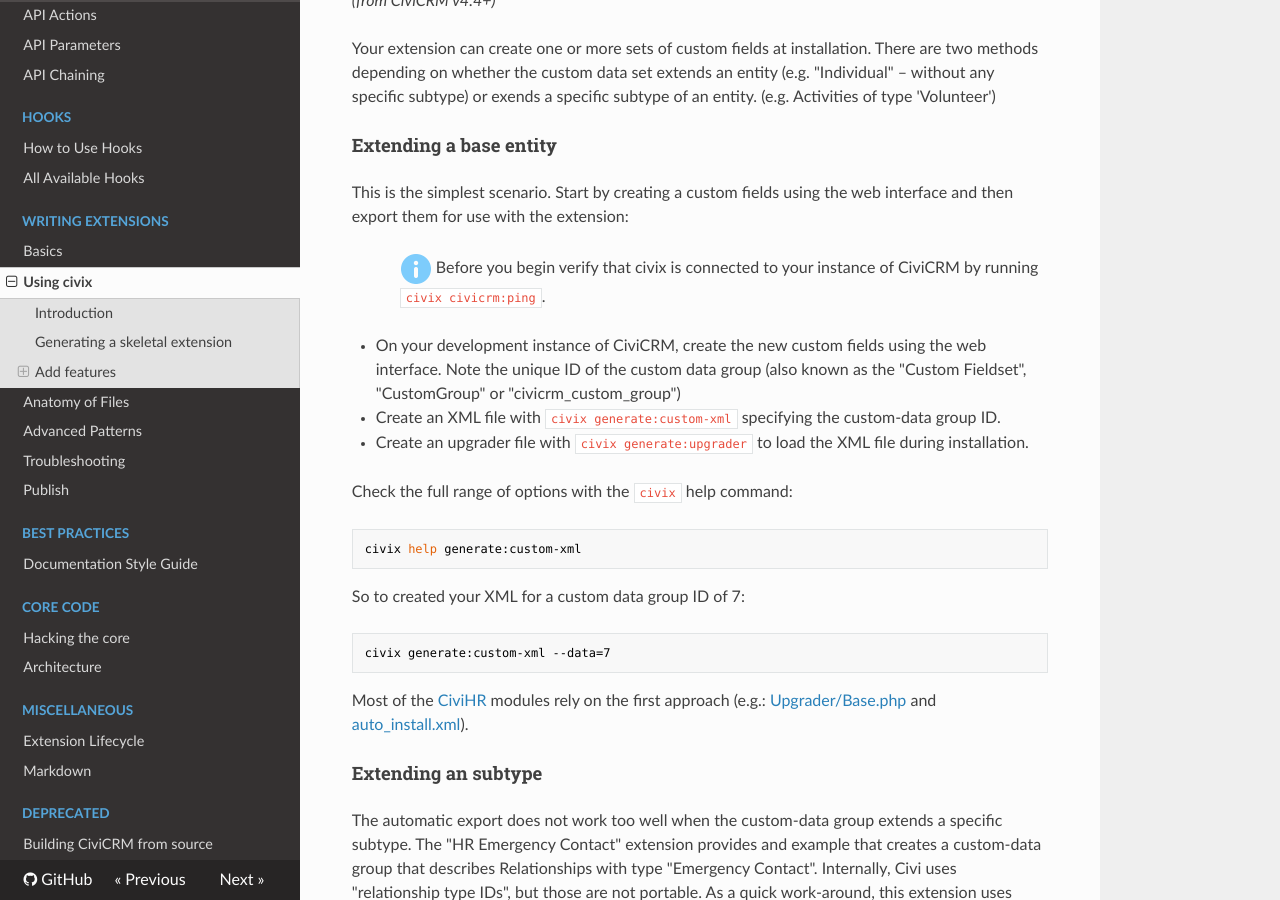
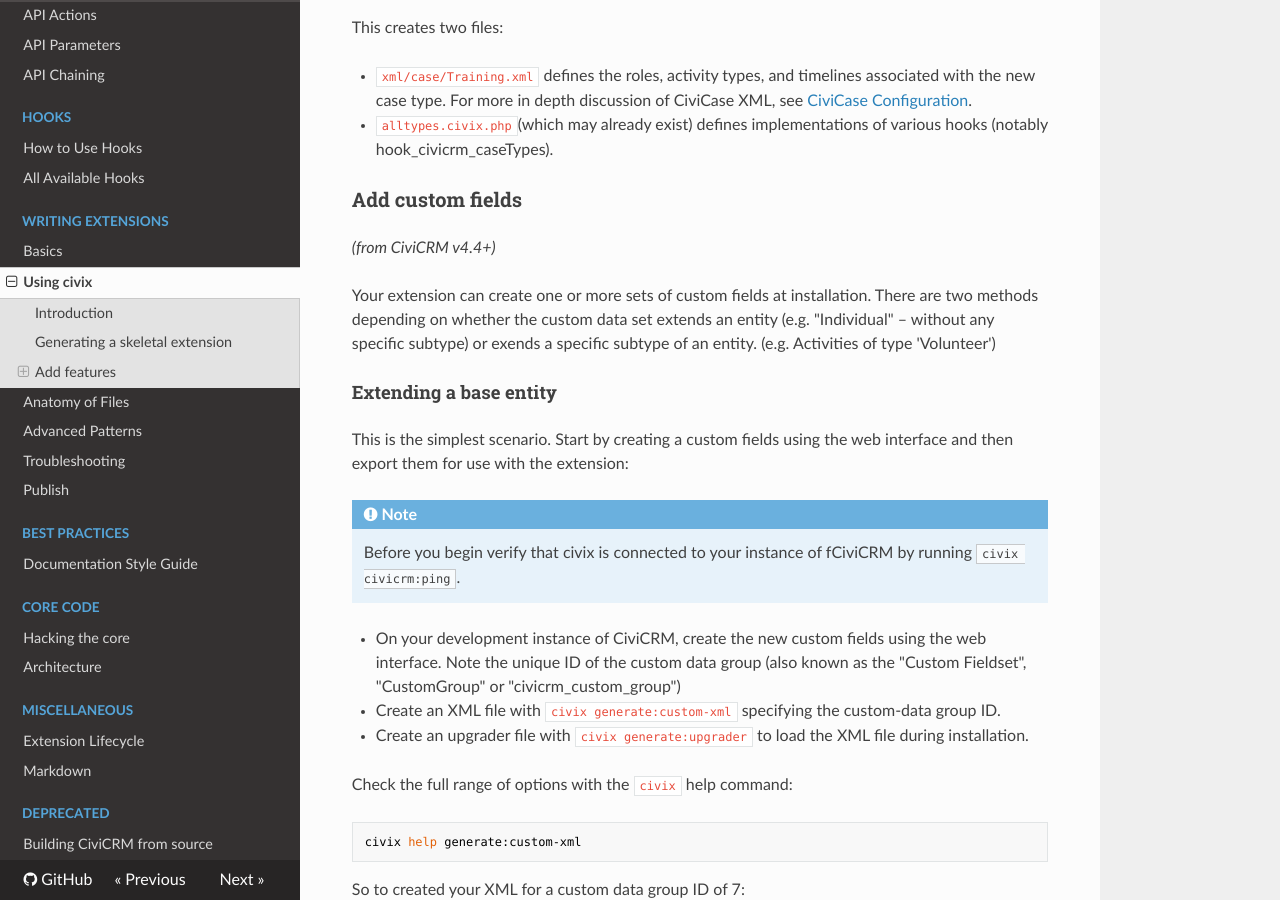
Before and after one commit to civicrm/civicrm-dev-docs, an MkDocs documentation site: the page built from docs/extensions/civix.md, in a window 1280 px wide and 900 px high, scrolled down 5000 px. Built offline with MkDocs 1.6.1, drawn with Linux system fonts in a browser that asks for light colours; nearby versions of some CDN libraries; old or Windows-style settings are respelled for this version of MkDocs; some of the changed text lies outside the part shown.

Commit message:
civix - converting "note", "caution" etc to admonitions

````diff
--- a/docs/extensions/civix.md
+++ b/docs/extensions/civix.md
@@ -1,10 +1,10 @@
 # Civix
 
->> ![information](../img/info.png)
-Note: This page started
-[here in the wiki](https://wiki.civicrm.org/confluence/display/CRMDOC/Create+a+Module+Extension).
-We have not yet transferred all of the script snipets, so you may wish to
-peruse this page as well.
+!!! caution "Notice: page undergoing migration"
+    This page started
+    [here in the wiki](https://wiki.civicrm.org/confluence/display/CRMDOC/Create+a+Module+Extension).
+    We have not yet transferred all of the script snipets, so you may wish to
+    peruse this page as well.
 
 ## Introduction
 
@@ -122,11 +122,11 @@
 The auto-generated code for the controller and view demonstrate a few
 basic operations, such as passing data from the controller to the view.
 
->> ![information](../img/info.png)
-After adding or modifying a route in the XML file, you must reset
-CiviCRMs "menu cache". Do this in a web browser by visiting
-"/civicrm/menu/rebuild?reset=1" or by running
-`drush cc civicrm` if using Drupal & Drush.
+!!! note
+    After adding or modifying a route in the XML file, you must reset
+    CiviCRMs "menu cache". Do this in a web browser by visiting
+    "/civicrm/menu/rebuild?reset=1" or by running
+    `drush cc civicrm` if using Drupal & Drush.
 
 **Edit In Place**
 
@@ -174,10 +174,10 @@
 The auto-generated code for the controller and view demonstrate a few
 basic operations, such as adding a <SELECT\> element to the form.
 
->> ![information](../img/info.png)
-After adding or modifying a route in the XML file, you must reset
-CiviCRMs "menu cache". This can be done in a web browser by visiting
-"/civicrm/menu/rebuild?reset=1"
+!!! note
+    After adding or modifying a route in the XML file, you must reset
+    CiviCRMs "menu cache". This can be done in a web browser by visiting
+    "/civicrm/menu/rebuild?reset=1"
 
 ### Add a database upgrader, installer and uninstaller
 
@@ -213,16 +213,16 @@
 "Manage Extensions" screen. This screen will display an alert with an
 action-link to perform the upgrades.
 
->> ![information](../img/info.png)
-The "upgrader" class is a wrapper for
-[hook\_civicrm\_upgrade](/confluence/display/CRMDOC43/Hook+Reference)
-which aims to be easy-to-use for developers with Drupal experience. If
-you need to organize the upgrade logic differently, then consider
-providing your own implementation of hook\_civicrm\_upgrade.
+!!! note
+    The "upgrader" class is a wrapper for
+    [hook\_civicrm\_upgrade](/confluence/display/CRMDOC43/Hook+Reference)
+    which aims to be easy-to-use for developers with Drupal experience. If
+    you need to organize the upgrade logic differently, then consider
+    providing your own implementation of hook\_civicrm\_upgrade.
 
->> ![danger](../img/danger.png)
-Only use the upgrade system to manage new SQL
-tables. Do not manipulate core schema.
+!!! caution
+    Only use the upgrade system to manage new SQL
+    tables. Do not manipulate core schema.
 
 If you need to create triggers on core SQL tables, use
 [hook\_civicrm\_triggerInfo](http://wiki.civicrm.org/confluence/display/CRMDOC/Hook+Reference).
@@ -272,8 +272,9 @@
 Start by creating a custom fields using the web interface and then export
 them for use with the extension:
 
->> ![information](../img/info.png)
-Before you begin verify that civix is connected to your instance of CiviCRM by running `civix civicrm:ping`.
+!!! note
+    Before you begin verify that civix is connected to your instance of
+    fCiviCRM by running `civix civicrm:ping`.
 
 -   On your development instance of CiviCRM, create the new custom
     fields using the web interface. Note the unique ID of the custom data
@@ -370,14 +371,14 @@
 }
 ```
 
->> ![information](../img/info.png)
-When you first created the skeletal project, several hook functions were
-auto-generated in `myextension.php`. These functions are usually about
-one line long – they simply delegate the work to another function. For
-example `myextension\_civicrm\_config()` delegates work to
-`\_myextension\_civix\_civicrm\_config()`. You should feel free to add
-more code to `myextension\_civicrm\_config()`, but you should preserve
-the call to `\_myextension\_civix\_civicrm\_config()`. <!-- fixme! why?? -->
+!!! note
+    When you first created the skeletal project, several hook functions were
+    auto-generated in `myextension.php`. These functions are usually about
+    one line long – they simply delegate the work to another function. For
+    example `myextension\_civicrm\_config()` delegates work to
+    `\_myextension\_civix\_civicrm\_config()`. You should feel free to add
+    more code to `myextension\_civicrm\_config()`, but you should preserve
+    the call to `\_myextension\_civix\_civicrm\_config()`. <!-- fixme! why?? -->
 
 ### Add a resource file
 
@@ -495,11 +496,11 @@
 civix help generate:api
 ```
 
->> ![information](../img/info.png)
-Action names must be lowercase. The javascript helpers `CRM.api()` and
-`CRM.api3()` force actions to be lowercase. This issues does not present
-itself in the API Explorer or when the api action is called via PHP,
-REST, or SMARTY.
+!!! note
+    Action names must be lowercase. The javascript helpers `CRM.api()` and
+    `CRM.api3()` force actions to be lowercase. This issues does not present
+    itself in the API Explorer or when the api action is called via PHP,
+    REST, or SMARTY.
 
 You can make your API code with a command in this pattern:
 
@@ -578,9 +579,9 @@
 
 The following steps will create and run a test in your extension.
 
->> ![information](../img/info.png)
-Before preparing unit-tests with extensions, you must first
-[configure you personal testing sandbox](/confluence/display/CRM/Setting+up+your+personal+testing+sandbox+HOWTO) and enable your extension on the sandbox.
+!!! note
+    Before preparing unit-tests with extensions, you must first
+    [configure you personal testing sandbox](/confluence/display/CRM/Setting+up+your+personal+testing+sandbox+HOWTO) and enable your extension on the sandbox.
 
 Explore the full options with:
 
````
Also changed, not shown: other parts of docs/extensions/civix.md (+11 -11 lines), docs/img/check.png (deleted), docs/img/danger.png (deleted), docs/img/info.png (deleted).
